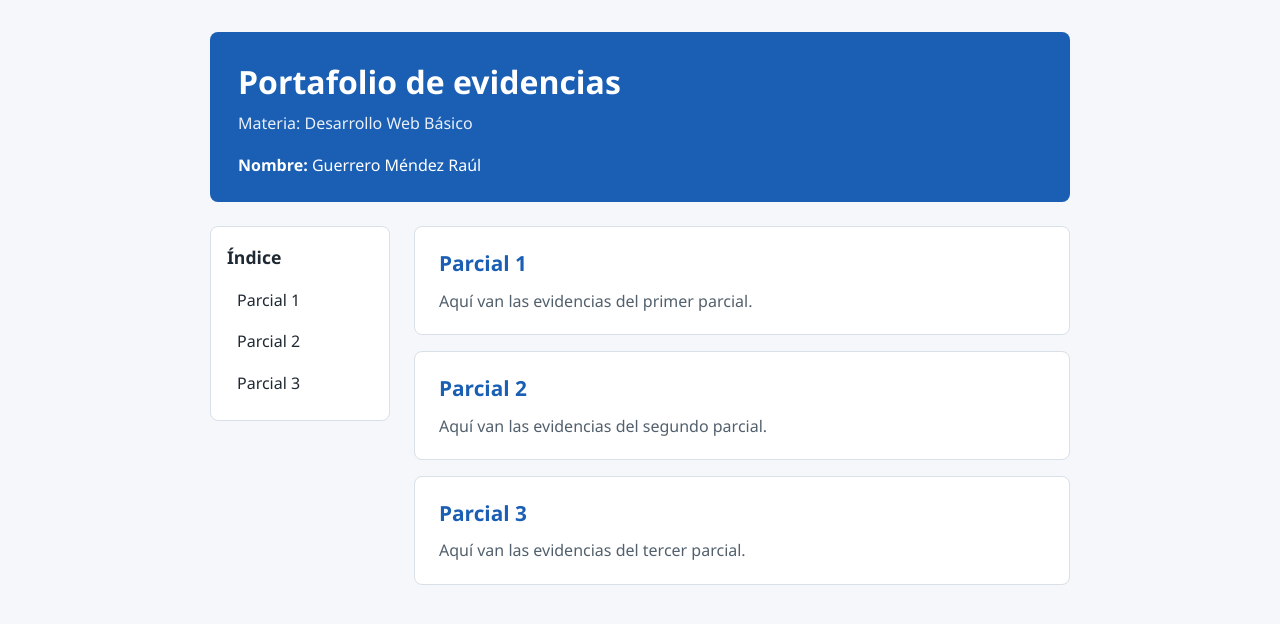
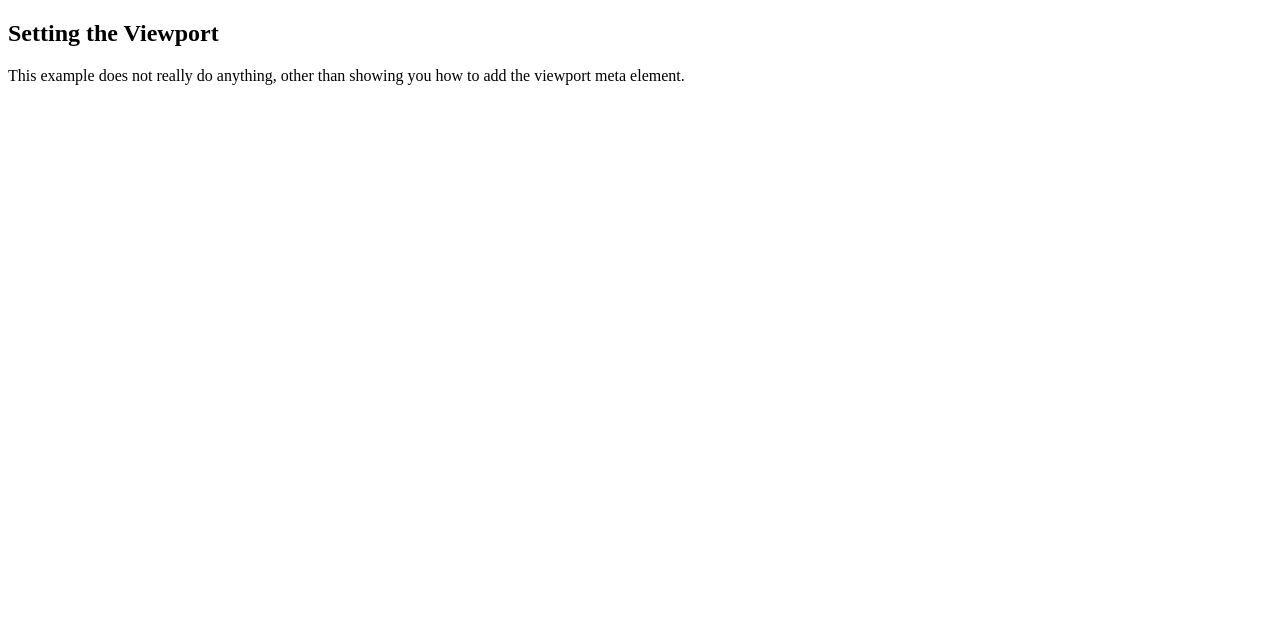
Before and after one commit to graul4988-rguerrerom/desarrolloweb271, a plain HTML site: page index.html in a window 1280 px wide. Drawn offline with Linux system fonts and the light colour scheme.

Commit message:
Add files via upload

```diff
--- a/index.html
+++ b/index.html
@@ -1,111 +1,12 @@
 <!DOCTYPE html>
-<html lang="es">
+<html>
 <head>
-  <meta charset="UTF-8">
-  <meta name="viewport" content="width=device-width, initial-scale=1">
-  <title>Portafolio de evidencias</title>
-  <style>
-    :root {
-      --fondo: #f5f7fa;
-      --tarjeta: #ffffff;
-      --texto: #1f2933;
-      --suave: #52606d;
-      --acento: #1a5fb4;
-      --borde: #d9e0e7;
-    }
-    * { box-sizing: border-box; }
-    html { scroll-behavior: smooth; }
-    body {
-      font-family: "Segoe UI", Arial, sans-serif;
-      background: var(--fondo);
-      color: var(--texto);
-      max-width: 900px;
-      margin: 0 auto;
-      padding: 32px 20px;
-      line-height: 1.6;
-    }
-    header {
-      background: var(--acento);
-      color: #fff;
-      padding: 24px 28px;
-      border-radius: 8px;
-      margin-bottom: 24px;
-    }
-    h1 { margin: 0; font-size: 2rem; }
-    .materia { margin: 4px 0 0; opacity: 0.9; }
-    .nombre { margin: 16px 0 0; }
-    .contenido { display: flex; gap: 24px; align-items: flex-start; }
-    nav {
-      width: 180px;
-      flex-shrink: 0;
-      position: sticky;
-      top: 20px;
-      background: var(--tarjeta);
-      border: 1px solid var(--borde);
-      border-radius: 8px;
-      padding: 16px;
-    }
-    nav h2 { margin: 0 0 8px; font-size: 1.1rem; }
-    nav ul { list-style: none; margin: 0; padding: 0; }
-    nav a {
-      display: block;
-      padding: 8px 10px;
-      border-radius: 6px;
-      color: var(--texto);
-      text-decoration: none;
-    }
-    nav a:hover, nav a:focus-visible { background: #e8f0fb; color: var(--acento); }
-    main { flex: 1; }
-    section {
-      background: var(--tarjeta);
-      border: 1px solid var(--borde);
-      border-radius: 8px;
-      padding: 20px 24px;
-      margin-bottom: 16px;
-      scroll-margin-top: 20px;
-    }
-    section h2 { margin: 0 0 8px; color: var(--acento); font-size: 1.3rem; }
-    section p { margin: 0; color: var(--suave); }
-    a { color: var(--acento); }
-    @media (max-width: 600px) {
-      .contenido { flex-direction: column; gap: 16px; }
-      nav { width: 100%; position: static; }
-    }
-  </style>
+<meta name="viewport" content="width=device-width, initial-scale=1.0">
 </head>
 <body>
-  <header>
-    <h1>Portafolio de evidencias</h1>
-    <p class="materia">Materia: Desarrollo Web Básico</p>
-    <p class="nombre"><strong>Nombre:</strong> Guerrero Méndez Raúl </p>
-  </header>
 
-  <div class="contenido">
-  <nav>
-    <h2>Índice</h2>
-    <ul>
-      <li><a href="#parcial1">Parcial 1</a></li>
-      <li><a href="#parcial2">Parcial 2</a></li>
-      <li><a href="#parcial3">Parcial 3</a></li>
-    </ul>
-  </nav>
+<h2>Setting the Viewport</h2>
+<p>This example does not really do anything, other than showing you how to add the viewport meta element.</p>
 
-  <main>
-    <section id="parcial1">
-      <h2>Parcial 1</h2>
-      <p>Aquí van las evidencias del primer parcial.</p>
-    </section>
-
-    <section id="parcial2">
-      <h2>Parcial 2</h2>
-      <p>Aquí van las evidencias del segundo parcial.</p>
-    </section>
-
-    <section id="parcial3">
-      <h2>Parcial 3</h2>
-      <p>Aquí van las evidencias del tercer parcial.</p>
-    </section>
-  </main>
-  </div>
 </body>
 </html>
```
